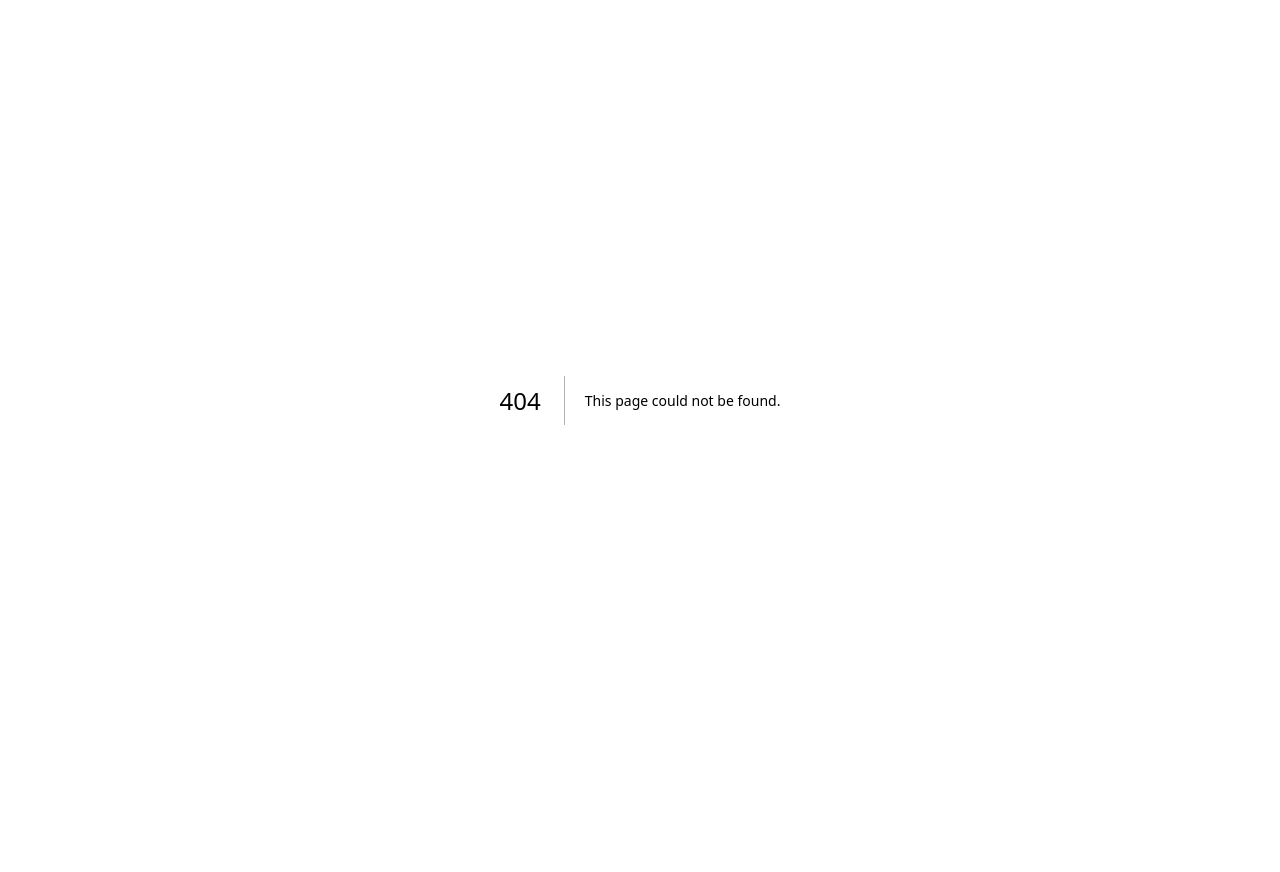
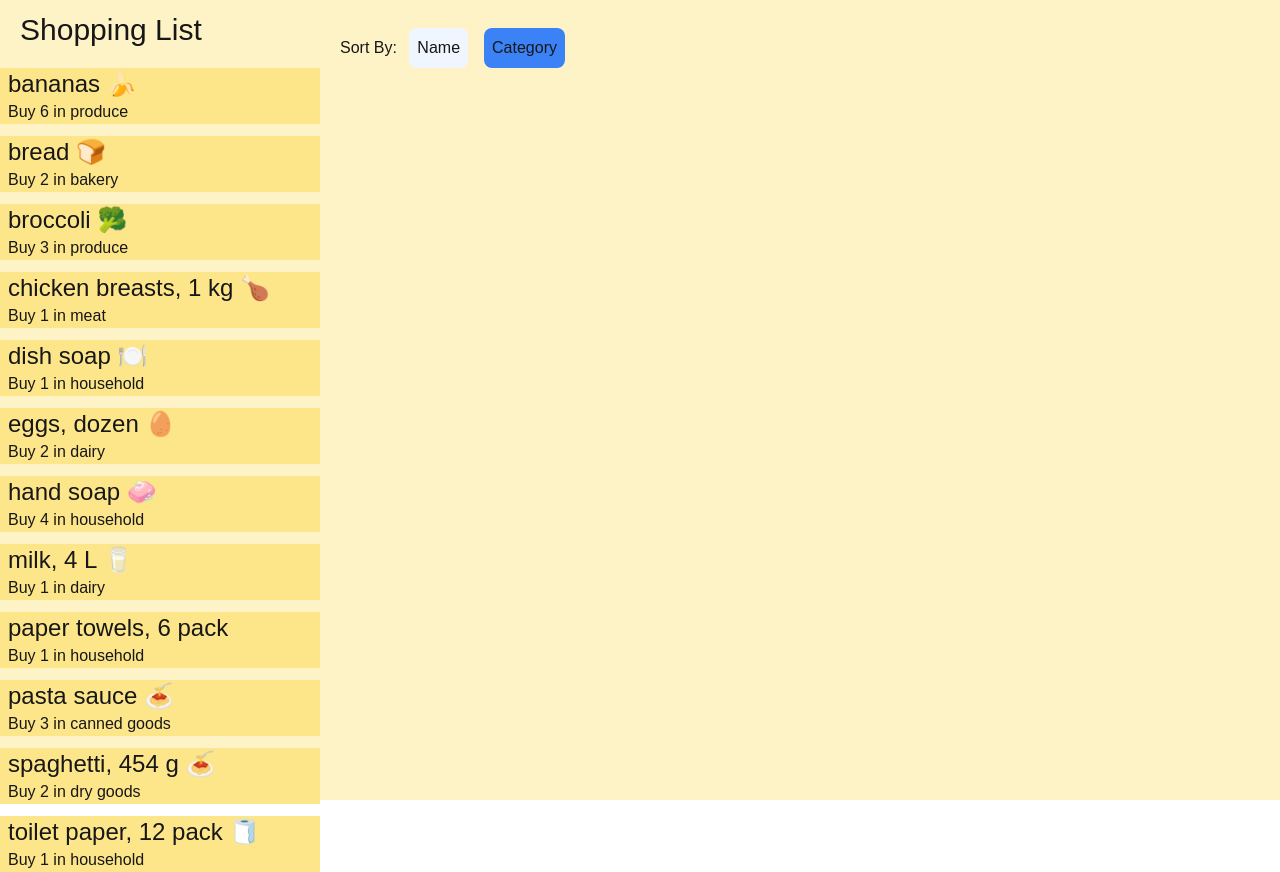
Before and after one commit to ThalliumSulfate/cprg306-assignments, a Next.js app: page /week-6 in a window 1280 px wide. Before the commit this address had no page. Before the commit the page ends 800 px from the top, so only its background shows below. Built offline with nearby package versions, Linux system fonts and the light colour scheme.

Commit message:
week-6 added

```diff
--- a/app/page.js
+++ b/app/page.js
@@ -18,6 +18,9 @@ export default function Page() {
                 <li>
                     <Link href='week-5'>week - 5</Link>
                 </li>
+                <li>
+                    <Link href='week-6'>week - 6</Link>
+                </li>
             </ul>
         </main>
     )
--- /dev/null
+++ b/app/week-6/item-list.js
@@ -0,0 +1,15 @@
+import Item from './item';
+
+export default function ItemList(props) {
+    const jsonData = [];
+
+    props.items.forEach((item) => {jsonData.push(item);});
+
+    return (
+        <ul className="space-y-3 w-80">
+            {jsonData.map((item) => (
+                <li key={item}><Item name={item.name} quantity={item.quantity} category={item.category}/></li>))
+            }
+        </ul>
+    );
+}
--- /dev/null
+++ b/app/week-6/item.js
@@ -0,0 +1,8 @@
+export default function Item(props) {
+    return (
+        <ul className="px-2 bg-amber-200">
+            <li className="text-2xl">{props.name}</li>
+            <li>Buy {props.quantity} in {props.category}</li>
+        </ul>
+    )
+}
--- /dev/null
+++ b/app/week-6/items.json
@@ -0,0 +1,74 @@
+[
+  {
+    "id": "1h2GJKH12gkHG31h1H",
+    "name": "milk, 4 L 🥛",
+    "quantity": 1,
+    "category": "dairy"
+  },
+  {
+    "id": "2KJH3k2j3H1k2J3K1H",
+    "name": "bread 🍞",
+    "quantity": 2,
+    "category": "bakery"
+  },
+  {
+    "id": "3h2KJH3k2j3H1k2J3",
+    "name": "eggs, dozen 🥚",
+    "quantity": 2,
+    "category": "dairy"
+  },
+  {
+    "id": "4k2J3K1H2GJKH12gk",
+    "name": "bananas 🍌",
+    "quantity": 6,
+    "category": "produce"
+  },
+  {
+    "id": "5H1h1H2KJH3k2j3H",
+    "name": "broccoli 🥦",
+    "quantity": 3,
+    "category": "produce"
+  },
+  {
+    "id": "6H1k2J3K1H2GJKH1",
+    "name": "chicken breasts, 1 kg 🍗",
+    "quantity": 1,
+    "category": "meat"
+  },
+  {
+    "id": "7gkHG31h1H2KJH3k",
+    "name": "pasta sauce 🍝",
+    "quantity": 3,
+    "category": "canned goods"
+  },
+  {
+    "id": "8j3H1k2J3K1H2GJK",
+    "name": "spaghetti, 454 g 🍝",
+    "quantity": 2,
+    "category": "dry goods"
+  },
+  {
+    "id": "9H12gkHG31h1H2KJ",
+    "name": "toilet paper, 12 pack 🧻",
+    "quantity": 1,
+    "category": "household"
+  },
+  {
+    "id": "10H3k2j3H1k2J3K1",
+    "name": "paper towels, 6 pack",
+    "quantity": 1,
+    "category": "household"
+  },
+  {
+    "id": "11k2J3K1H2GJKH12",
+    "name": "dish soap 🍽️",
+    "quantity": 1,
+    "category": "household"
+  },
+  {
+    "id": "12GJKH12gkHG31h1",
+    "name": "hand soap 🧼",
+    "quantity": 4,
+    "category": "household"
+  }
+]
--- /dev/null
+++ b/app/week-6/page.js
@@ -0,0 +1,32 @@
+'use client'
+import {useState} from 'react'
+import ItemList from "./item-list";
+
+import itemsJSON from "./items.json";
+
+export default function Page() {
+    const [sortBy, setSortBy] = useState('name');
+
+    if(sortBy === 'name') {
+        itemsJSON.sort((a, b) => a.name.localeCompare(b.name));
+    }
+    else if(sortBy === 'category') {
+        itemsJSON.sort((a, b) => a.category.localeCompare(b.category));
+    }
+
+    return (
+        <main className="bg-amber-100 h-dvh">
+            <div className="bg-amber-100 h-dvh flex flex-row justify-stretch">
+                <div>
+                    <h1 className="text-3xl pl-5 pb-5 pt-3">Shopping List</h1>
+                    <ItemList items={itemsJSON}/>
+                </div>
+                <div className="m-2 p-3 flex-1 flex-row">
+                    <text>Sort By: </text>
+                    <button className={(sortBy === 'name') ? 'm-2 p-2 bg-blue-50 rounded-lg' : 'm-2 p-2 bg-blue-500 rounded-lg'} onClick={() => setSortBy('name')}>Name</button>
+                    <button className={(sortBy === 'category') ? 'm-2 p-2 bg-blue-50 rounded-lg' : 'm-2 p-2 bg-blue-500 rounded-lg'} onClick={() => setSortBy('category')}>Category</button>
+                </div>
+            </div>
+        </main>
+    );
+}
```
